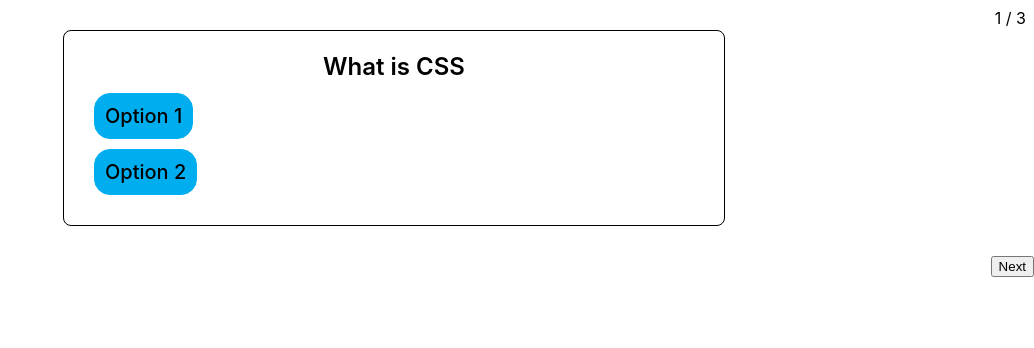
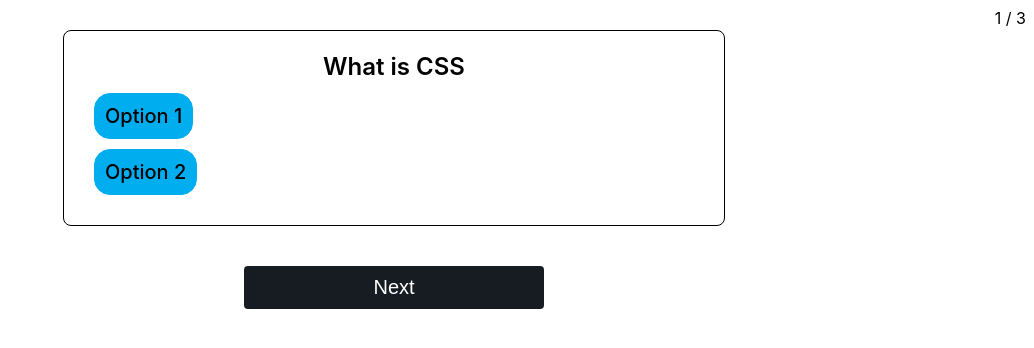
Before and after one commit to bhargavpatel14/quiz-test, a React (Create React App) app: page / in a window 1280 px wide. Shown: the top 348 px of the page, without its empty margins (246-1280 px from the left). Built offline with nearby package versions, Linux system fonts and the light colour scheme.

Commit message:
Button Compeleted

```diff
--- a/src/components/Button/Button.jsx
+++ b/src/components/Button/Button.jsx
@@ -1,21 +1,17 @@
 import React from "react";
+import styles from "./Button.module.css";
 
 export default function Button({ back, isFirstStep, isLastStep, next }) {
   return (
-    <div
-      style={{
-        marginTop: "1rem",
-        display: "flex",
-        gap: ".5rem",
-        justifyContent: "flex-end",
-      }}
-    >
+    <div className={styles.buttonContainer}>
       {!isFirstStep && (
-        <button type="button" onClick={back}>
+        <button className={styles.button} type="button" onClick={back}>
           Back
         </button>
       )}
-      <button type="submit">{isLastStep ? "Finish" : "Next"}</button>
+      <button className={styles.button} type="submit">
+        {isLastStep ? "Finish" : "Next"}
+      </button>
     </div>
   );
 }
--- /dev/null
+++ b/src/components/Button/Button.module.css
@@ -0,0 +1,23 @@
+.buttonContainer {
+  display: flex;
+  margin: 0 auto;
+  justify-content: center;
+  align-items: center;
+  text-align: center;
+}
+.button {
+  background-color: #171c23;
+  width: 300px;
+  margin: 10px;
+  padding: 10px;
+  color: #ffffff;
+  font-size: 20px;
+  font-weight: 500;
+  transition: all 0.2s;
+  border-radius: 4px;
+  border: none;
+}
+.button:hover {
+  cursor: pointer;
+  background-color: #000000;
+}
```
Also changed, not shown: src/components/Button/Button.css (deleted).
